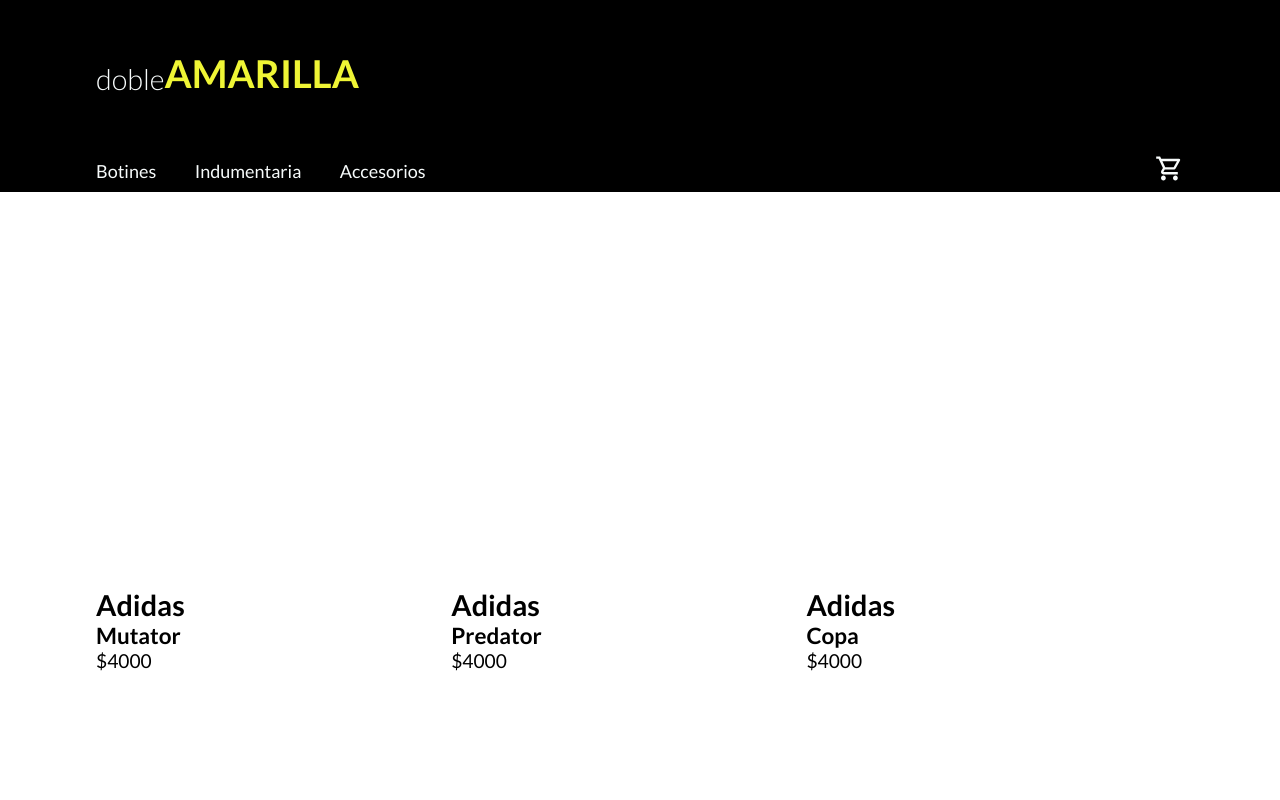
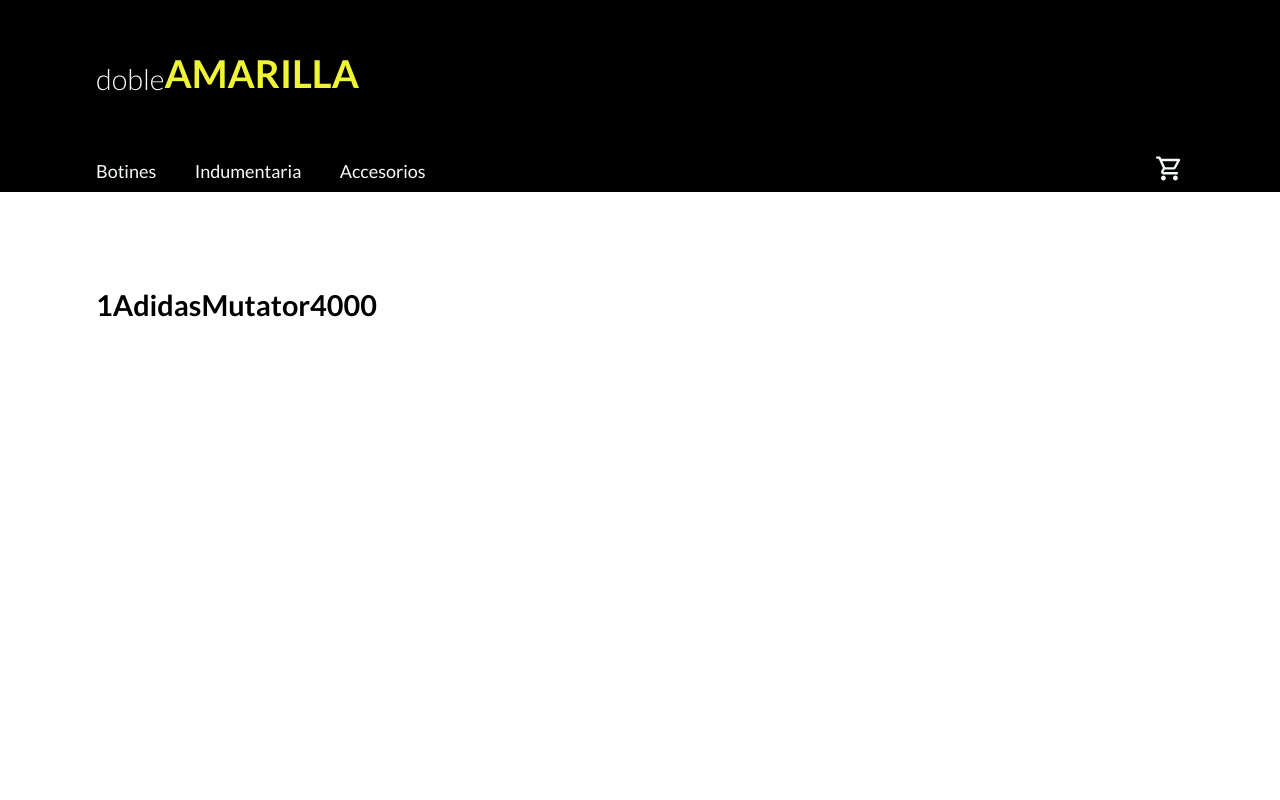
Before and after one commit to RodrigoLopez87/DobleAmarilla, a React (Create React App) app: page /producto/1 in a window 1280 px wide. Before the commit this address led to /. Shown: the top 800 px of the page. Built offline with nearby package versions, Linux system fonts and the light colour scheme.

Commit message:
se crea el detalle de producto

```diff
--- a/src/App.js
+++ b/src/App.js
@@ -2,6 +2,7 @@
 import { BrowserRouter, Routes, Route, Navigate } from 'react-router-dom';
 import { NavBar } from "./components/NavBar/NavBar";
 import { ItemListContainer } from "./components/ItemListContainer/ItemListContainer";
+import { ItemDetailContainer } from './components/ItemDetailContainer/ItemDetailContainer';
 
 function App() {
 
@@ -12,6 +13,7 @@
         <Routes>
           <Route path="/" element={ <ItemListContainer/> }/>
           <Route path="/productos/:categoryId" element={ <ItemListContainer/> }/>
+          <Route path="/producto/:productId" element={ <ItemDetailContainer/> }/>
           <Route path="*" element={ <Navigate to='/'/> }/>
         </Routes>
       </BrowserRouter>
--- a/src/Helpers/GetData.js
+++ b/src/Helpers/GetData.js
@@ -1,6 +1,6 @@
 import { Products } from "../Mocks/Products";
 
-export const GetData  = (category) => {
+export const GetProductList  = (category) => {
   return new Promise( (resolve, reject) => {
     setTimeout(() => {
 
@@ -13,5 +13,13 @@
         resolve(Products);
       }
     }, 1000);
-  })
+  });
 }
+
+export const GetProductDetail = (productId) => {
+  return new Promise ((resolve) => {
+    setTimeout(() => {
+      resolve(Products.filter(prod => prod.id === productId));
+    }, 2000)
+  });
+}
--- a/src/components/ItemDetail/ItemDetail.js
+++ b/src/components/ItemDetail/ItemDetail.js
@@ -1,6 +1,12 @@
-export const ItemDetail = () => {
+export const ItemDetail = ({product}) => {
   return (
     <>
+      <div className="container">
+        <h2>{product.id}</h2>
+        <h2>{product.title}</h2>
+        <h2>{product.description}</h2>
+        <h2>{product.price}</h2>
+      </div>
     </>
   );
 }
--- a/src/components/ItemDetailContainer/ItemDetailContainer.js
+++ b/src/components/ItemDetailContainer/ItemDetailContainer.js
@@ -1,8 +1,33 @@
 import { ItemDetail } from "../ItemDetail/ItemDetail";
+import { GetProductDetail } from "../../Helpers/GetData";
+import { useState, useEffect } from "react";
+import { useParams } from "react-router-dom";
 
 export const ItemDetailContainer = () => {
+
+  const [loading, setLoading] = useState(true);
+  const [product, setProduct] = useState();
+
+  const { productId } = useParams();
+
+  useEffect(() => {
+    GetProductDetail(parseInt(productId))
+    .then((res) => {
+      setProduct(res[0]);
+    })
+    .catch((err) => {
+        console.log(err);
+    })
+    .finally(() => {
+      setLoading(false);
+    })
+  }, []);
+
   return (
     <>
+      {
+        loading ? <h2>Cargando...</h2> : <ItemDetail product={product}/>
+      }
     </>
   );
 }
--- a/src/components/ItemListContainer/ItemListContainer.js
+++ b/src/components/ItemListContainer/ItemListContainer.js
@@ -1,5 +1,5 @@
 import { ItemList } from "../ItemList/ItemList";
-import { GetData } from "../../Helpers/GetData";
+import { GetProductList } from "../../Helpers/GetData";
 import { useEffect, useState } from "react";
 import { useParams } from "react-router-dom";
 
@@ -13,7 +13,7 @@
   useEffect(() => {
     setLoading(true);
 
-    GetData(categoryId)
+    GetProductList(categoryId)
     .then((res) => {
       setProductos(res);
     })
```
